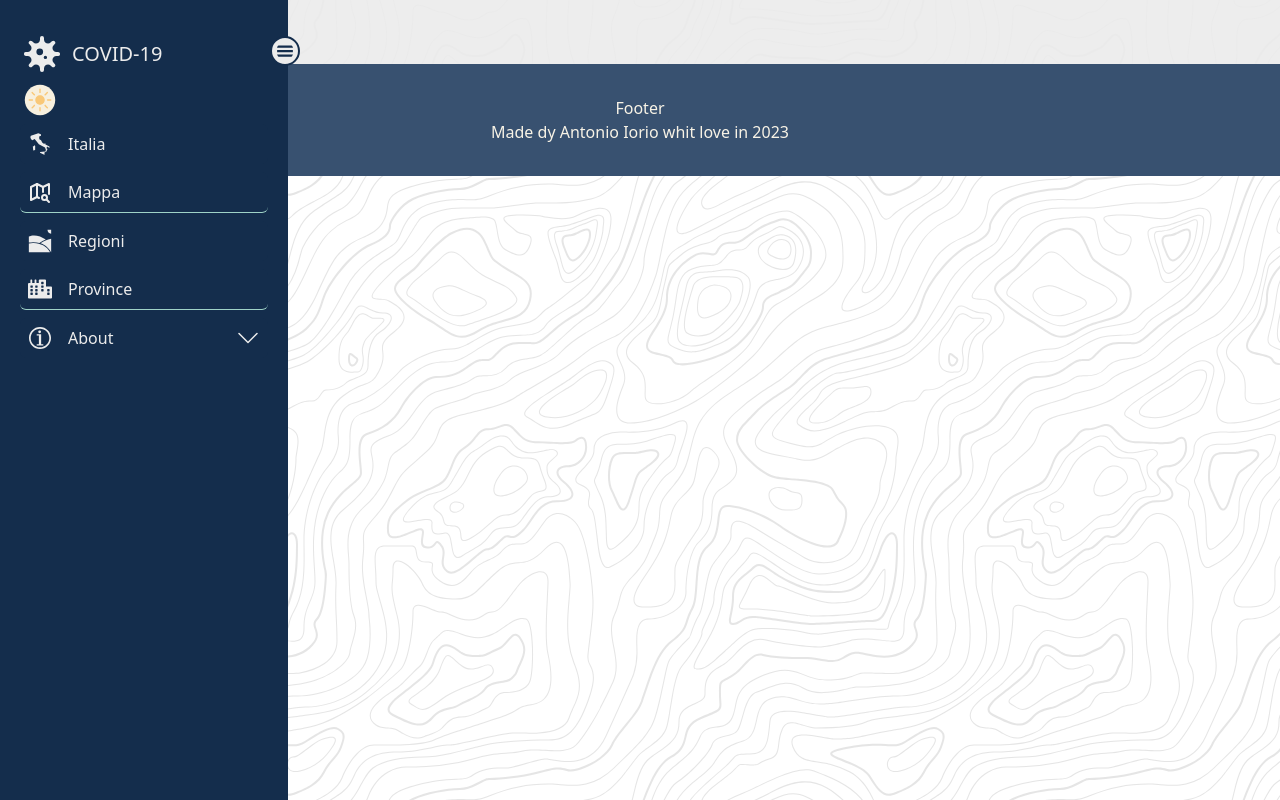
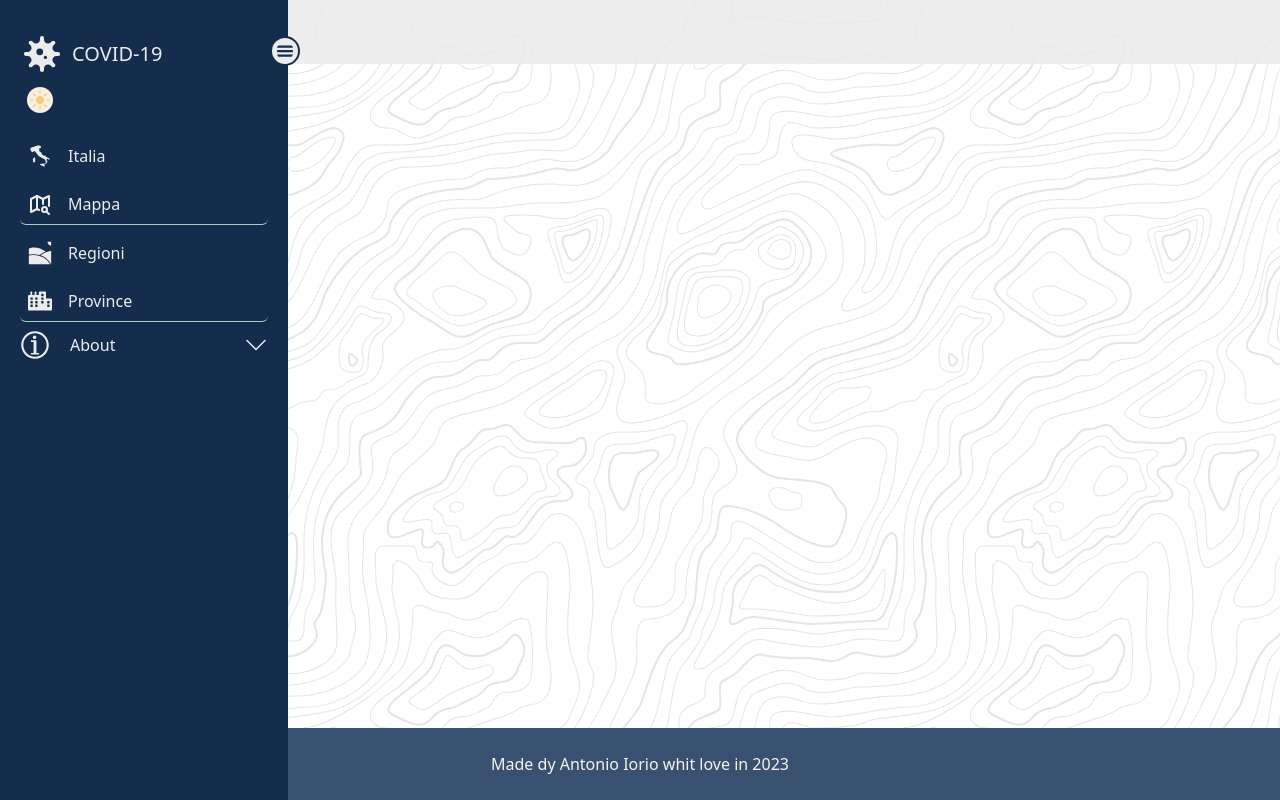
Before and after one commit to kalaioryo/start2impact_final-project, a React (Create React App) app: page / in a window 1280 px wide. Both pictures are taken after a click on the icon 77 px from the left and 51 px from the top of the page. Built offline with nearby package versions, Linux system fonts and the light colour scheme; no server answers.

Commit message:
fix footer and sidebar

```diff
--- a/src/components/Footer.jsx
+++ b/src/components/Footer.jsx
@@ -2,8 +2,7 @@ import React from 'react'
 
 const Footer = () => {
   return (
-    <footer className='text-center w-full  bg-secondary text-quinary py-8 dark:bg-dark-primary dark:text-dark-ternary'>
-      <h1>Footer</h1>
+    <footer className='fixed inset-x-0 bottom-0 text-center w-full bg-secondary text-quinary py-6 dark:bg-dark-primary dark:text-dark-ternary'>
       <h1>Made dy Antonio Iorio whit love in 2023</h1>
     </footer>
   )
--- a/src/components/Sidebar.jsx
+++ b/src/components/Sidebar.jsx
@@ -72,11 +72,11 @@ const Sidebar = () => {
             </h1>
           </div>
 
-          <div className="w-[70px] absolute top-[65px] left-[5px]">
-              <DarkMode />
+          <div className="w-[60px] absolute top-[70px] left-[10px]">
+            <DarkMode />
           </div>
 
-          <ul className="pt-4">
+          <ul className="pt-4 mt-3">
             <NavLink to={"/"} onClick={closeSidebar}>
               <li className=" text-sm flex items-center gap-x-4 p-2 rounded-md mt-2 link-sidebar">
                 <span className="text-2xl block float-left">
@@ -137,21 +137,24 @@ const Sidebar = () => {
               </li>
             </NavLink>
 
-            <li className="text-sm flex items-center gap-x-4 p-2 rounded-md mt-2 link-sidebar">
+            <li className="text-sm flex items-center rounded-md mt-2 link-sidebar">
               <NavLink to={"/about"}>
-                <span className="text-2xl block float-left">
+                <span className="text-3xl float-left">
                   <GiInfo />
                 </span>
               </NavLink>
-
-              <span
-                className={`text-base font-medium flex-1 ${!open && "hidden"}`}
-              >
-                About
-              </span>
+              <NavLink to={"/about"} className={"w-full pl-5 cursor-pointer"}>
+                <span
+                  className={`text-base font-medium  w-full ${
+                    !open && "hidden"
+                  }`}
+                >
+                  About
+                </span>
+              </NavLink>
               {open && (
                 <span onClick={toggleMenuSetting}>
-                  <BsChevronDown className="text-2xl"/>
+                  <BsChevronDown className="text-2xl" />
                 </span>
               )}
             </li>
@@ -163,15 +166,16 @@ const Sidebar = () => {
                   </li>
                 </NavLink>
 
-                <NavLink to={'https://github.com/pcm-dpc/COVID-19'} target="_blank">
+                <NavLink
+                  to={"https://github.com/pcm-dpc/COVID-19"}
+                  target="_blank"
+                >
                   <li className="text-quaternary text-sm flex items-center gap-x-4 p-2 hover:bg-ternary/10 rounded-md mt-2">
                     Fonte dei dati
                   </li>
                 </NavLink>
-
               </ul>
             )}
-
           </ul>
         </div>
       </div>
--- a/src/index.css
+++ b/src/index.css
@@ -2,9 +2,9 @@
 @tailwind components;
 @tailwind utilities;
 
-/* html {
+ html {
   height: 100%;
-} */
+}
 
 body{
   height: 100%;
--- a/src/layout/LayoutPublic.jsx
+++ b/src/layout/LayoutPublic.jsx
@@ -29,7 +29,7 @@ const LayoutPublic = () => {
     <div className="flex flex-col justify-evenly">
       <SidebarMobile />
       <Sidebar />
-      <main className="mt-14 w-full h-full md:mt-0">
+      <main className="mt-14 w-full h-full md:mt-0 mb-14">
         { loading ? (
           <div className="mt-14 w-full h-[73vh] lg:mt-0" >
             <p className="mt-32 text-2xl text-center">caricamento dei dati corso</p>
--- a/src/pages/Home.jsx
+++ b/src/pages/Home.jsx
@@ -34,7 +34,7 @@ const Home = () => {
       {
         !loading && italy[0] ?
         <>
-          <h1 className="col-span-12 text-center">Dati aggiornati al {moment(lastDayData.data).format('L')}</h1>
+          <h1 className="col-span-11 col-start-2 text-center">Dati aggiornati al {moment(lastDayData.data).format('L')}</h1>
 
           <Cases lastDayData={lastDayData} />
 
--- a/src/pages/Regions.jsx
+++ b/src/pages/Regions.jsx
@@ -62,7 +62,7 @@ const Regions = () => {
 
       {!loading && regions[0] ? (
         <>
-          <h1 className="col-span-12 text-center">
+          <h1 className="col-span-11 col-start-2 text-center">
             Dati aggiornati al {moment(lastDayData.data).format("L")}
           </h1>
 
```
